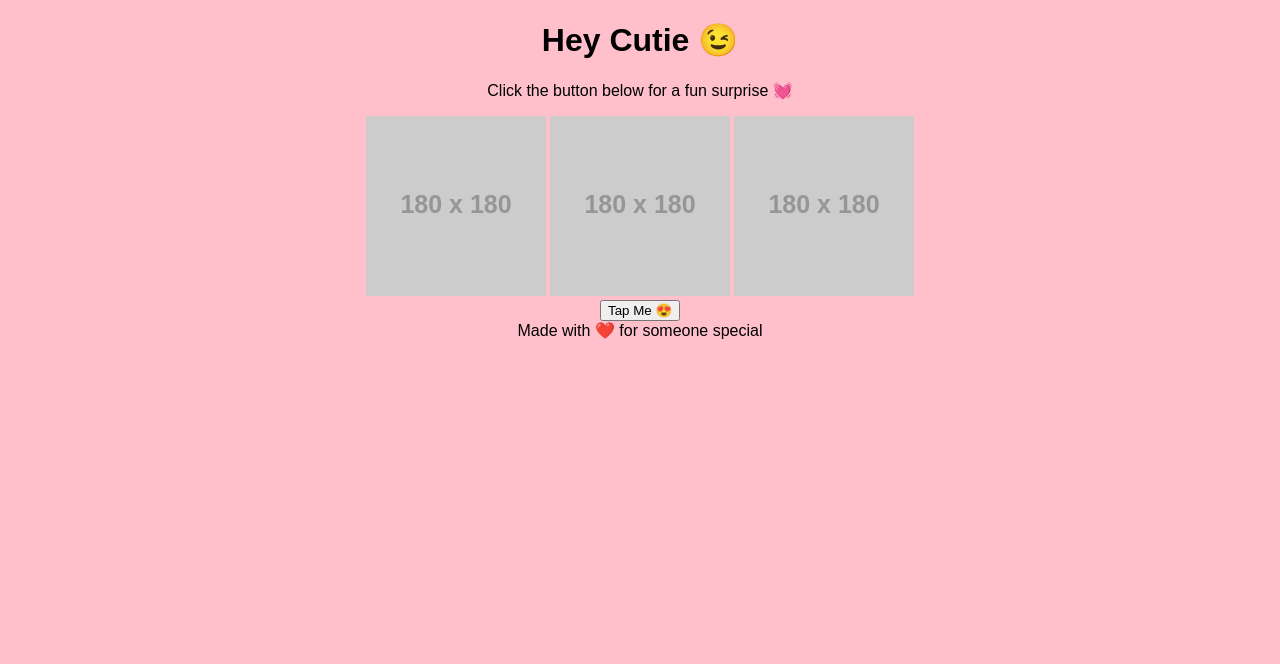
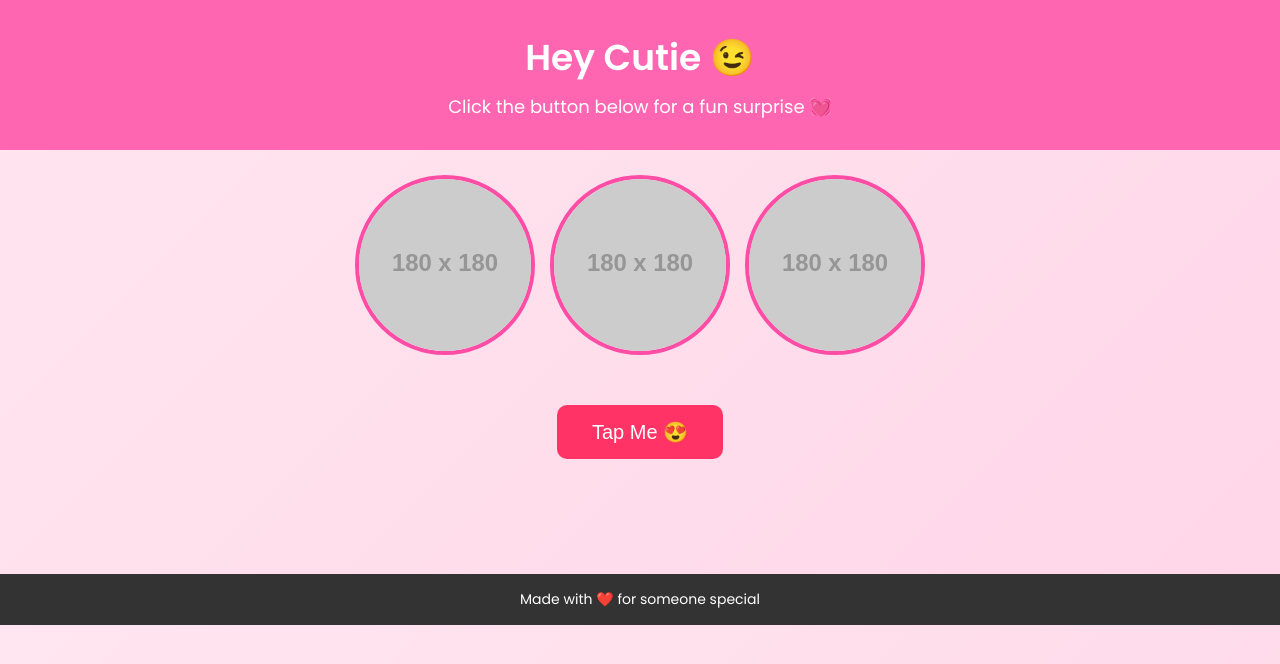
Before and after one commit to pratik1234-debug/Surprise, a plain HTML site: page index.html in a window 1280 px wide. Drawn offline with Linux system fonts and the light colour scheme; placeholder pictures from the web are drawn by us.

Commit message:
Update style.css

```diff
--- a/style.css
+++ b/style.css
@@ -1,5 +1,86 @@
+* {
+  margin: 0;
+  padding: 0;
+  box-sizing: border-box;
+}
+
 body {
-  background: pink;
+  font-family: 'Poppins', sans-serif;
+  background: linear-gradient(135deg, #ffe6f0, #ffd6e8);
+  color: #333;
   text-align: center;
-  font-family: Arial;
 }
+
+/* Header */
+header {
+  background: #ff66b2;
+  color: white;
+  padding: 30px 10px;
+}
+
+header h1 {
+  font-size: 36px;
+}
+
+header p {
+  font-size: 18px;
+  margin-top: 8px;
+}
+
+/* Photos */
+.photos {
+  margin: 25px auto;
+  display: flex;
+  justify-content: center;
+  gap: 15px;
+  flex-wrap: wrap;
+}
+
+.photos img {
+  width: 180px;
+  height: 180px;
+  object-fit: cover;
+  border-radius: 50%;
+  border: 4px solid #ff4da6;
+  transition: transform 0.3s ease;
+}
+
+.photos img:hover {
+  transform: scale(1.08);
+}
+
+/* Button */
+#flirtBtn {
+  margin-top: 25px;
+  padding: 15px 35px;
+  font-size: 20px;
+  border: none;
+  background: #ff3366;
+  color: white;
+  cursor: pointer;
+  border-radius: 10px;
+  transition: all 0.3s ease;
+}
+
+#flirtBtn:hover {
+  background: #ff1a53;
+  transform: scale(1.05);
+}
+
+/* Message */
+.messageBox {
+  margin-top: 25px;
+  font-size: 24px;
+  font-weight: 600;
+  color: #d6004c;
+  min-height: 50px;
+}
+
+/* Footer */
+footer {
+  margin-top: 40px;
+  padding: 15px;
+  background: #333;
+  color: white;
+  font-size: 14px;
+}
```
